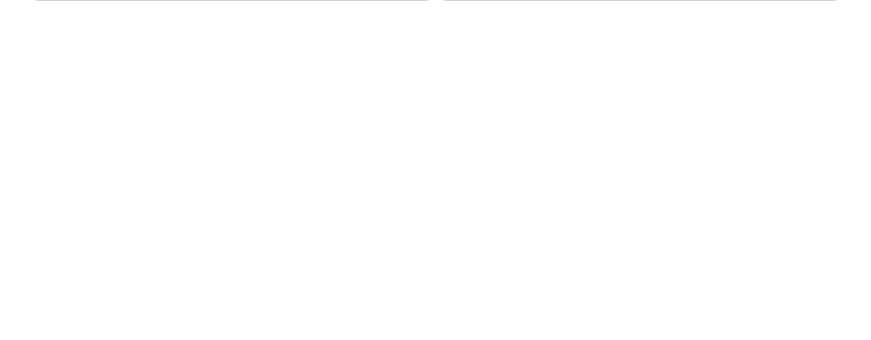
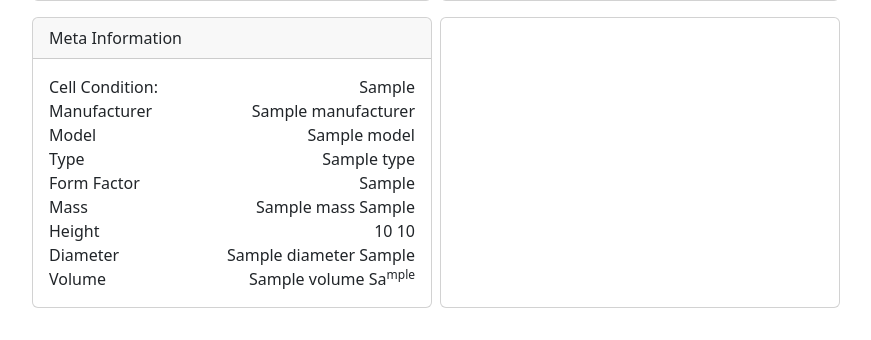
Before and after one commit to khanurooj5299/battery-cell, a Django app: template dashboard/templates/dashboard/cell_detail.html in a window 1280 px wide. Shown: the part 474-814 px from the top of the page, without its empty margins (204-1075 px from the left). Before the commit the page ends 475 px from the top, so only its background shows below. Run offline with Django 5.2, Linux system fonts and the light colour scheme; the template is opened without the code that fills it: most values are stand-ins (such as "Sample title", 1, 10 or a date in 2020); grey boxes marked "Sample" are stand-in pictures.

Commit message:
Completed meta_info component template

```diff
--- a/dashboard/models.py
+++ b/dashboard/models.py
@@ -20,7 +20,7 @@ class BatteryCell(models.Model):
     diameter = models.DecimalField(max_digits=10, decimal_places=2, default=21.55)
     diameter_unit = models.CharField(max_length=2, choices={'mm': 'Millimeters'}, default='mm')
     volume = models.DecimalField(max_digits=10, decimal_places=2, default=25.59)
-    volume = models.CharField(max_length=3, choices={'cm3': 'Cubic centimeter'}, default='mm')
+    volume_unit = models.CharField(max_length=3, choices={'cm3': 'Cubic centimeter'}, default='cm3')
 
     # ELECTRICAL PARAMETERS
     nominal_voltage = models.DecimalField(max_digits=10, decimal_places=2, default=3.6)
--- a/dashboard/static/dashboard/css/cell_detail.css
+++ b/dashboard/static/dashboard/css/cell_detail.css
@@ -1,5 +1,4 @@
-.card.id-image,
-.card.health-icon {
+.card {
   max-width: 400px;
   padding: 0;
 }
@@ -13,3 +12,9 @@
   max-height: 300px;
   object-fit: cover;
 }
+
+@media(min-width: 576px) and (max-width: 767px) {
+  .container {
+    max-width: 100%;
+  }
+}
--- a/dashboard/static/dashboard/css/dashboard.css
+++ b/dashboard/static/dashboard/css/dashboard.css
@@ -19,7 +19,7 @@
     height: 25vmax;
     max-height: 150px;
 }
-@media(width >= 576px) {
+@media(min-width: 576px) {
     .dashboard li {
         max-height: 100px;
     }
--- a/dashboard/templates/dashboard/cell_detail.html
+++ b/dashboard/templates/dashboard/cell_detail.html
@@ -11,7 +11,7 @@
 {% include "dashboard/header_component.html" with extraButtonMarkup='<a href="/dashboard" class="btn btn-primary me-2">Dashboard</a>'%}
 <div class="container p-3">
   {% comment %} ID and HEALTH {% endcomment %}
-  <div class="row gap-2 justify-content-center">
+  <div class="row mb-3 gap-2 justify-content-center">
     {% comment %} ID AND IMAGE{% endcomment %}
     <div class="col-12 col-sm-5 card id-image">
       <img
@@ -33,13 +33,13 @@
     <div class="col-12 col-sm-5 card health-icon">hello</div>
   </div>
   {% comment %} CELL INFORMATION {% endcomment %}
-  <div class="row gap-2">
+  <div class="row mb-3 gap-2 justify-content-center">
     {% comment %} META INFORMATION {% endcomment %}
-    <div class="col-12 col-sm-5">
+    <div class="col-12 col-sm-5 card">
       {% include "dashboard/meta_info_component.html" with cell=cell%}
     </div>
     {% comment %} ELECTRICAL PARAMETERS {% endcomment %}
-    <div class="col-12 col-sm-5">
+    <div class="col-12 col-sm-5 card">
       {% include "dashboard/electrical_parameters_component.html" with cell=cell%}
     </div>
   </div>
--- a/dashboard/templates/dashboard/meta_info_component.html
+++ b/dashboard/templates/dashboard/meta_info_component.html
@@ -0,0 +1,39 @@
+<div class="card-header">Meta Information</div>
+<div class="card-body">
+  <div class="d-flex justify-content-between">
+    <div class="field-title">Cell Condition:</div>
+    <div class="field-value">{{cell.cell_condition}}</div>
+  </div>
+  <div class="d-flex justify-content-between">
+    <div class="field-title">Manufacturer</div>
+    <div class="field-value">{{cell.manufacturer}}</div>
+  </div>
+  <div class="d-flex justify-content-between">
+    <div class="field-title">Model</div>
+    <div class="field-value">{{cell.model}}</div>
+  </div>
+  <div class="d-flex justify-content-between">
+    <div class="field-title">Type</div>
+    <div class="field-value">{{cell.type}}</div>
+  </div>
+  <div class="d-flex justify-content-between">
+    <div class="field-title">Form Factor</div>
+    <div class="field-value">{{cell.form_factor}}</div>
+  </div>
+  <div class="d-flex justify-content-between">
+    <div class="field-title">Mass</div>
+    <div class="field-value">{{cell.mass}} {{cell.mass_unit}}</div>
+  </div>
+  <div class="d-flex justify-content-between">
+    <div class="field-title">Height</div>
+    <div class="field-value">{{cell.height}} {{cell.height_unit}}</div>
+  </div>
+  <div class="d-flex justify-content-between">
+    <div class="field-title">Diameter</div>
+    <div class="field-value">{{cell.diameter}} {{cell.diameter_unit}}</div>
+  </div>
+  <div class="d-flex justify-content-between">
+    <div class="field-title">Volume</div>
+    <div class="field-value">{{cell.volume}} {{cell.volume_unit|slice:":2"}}<sup>{{ cell.volume_unit|slice:"2:" }}</sup></div>
+  </div>
+</div>
```
Also changed, not shown: dashboard/migrations/0003_batterycell_volume_unit_alter_batterycell_volume.py (added), dashboard/migrations/0004_alter_batterycell_volume_unit.py (added).
